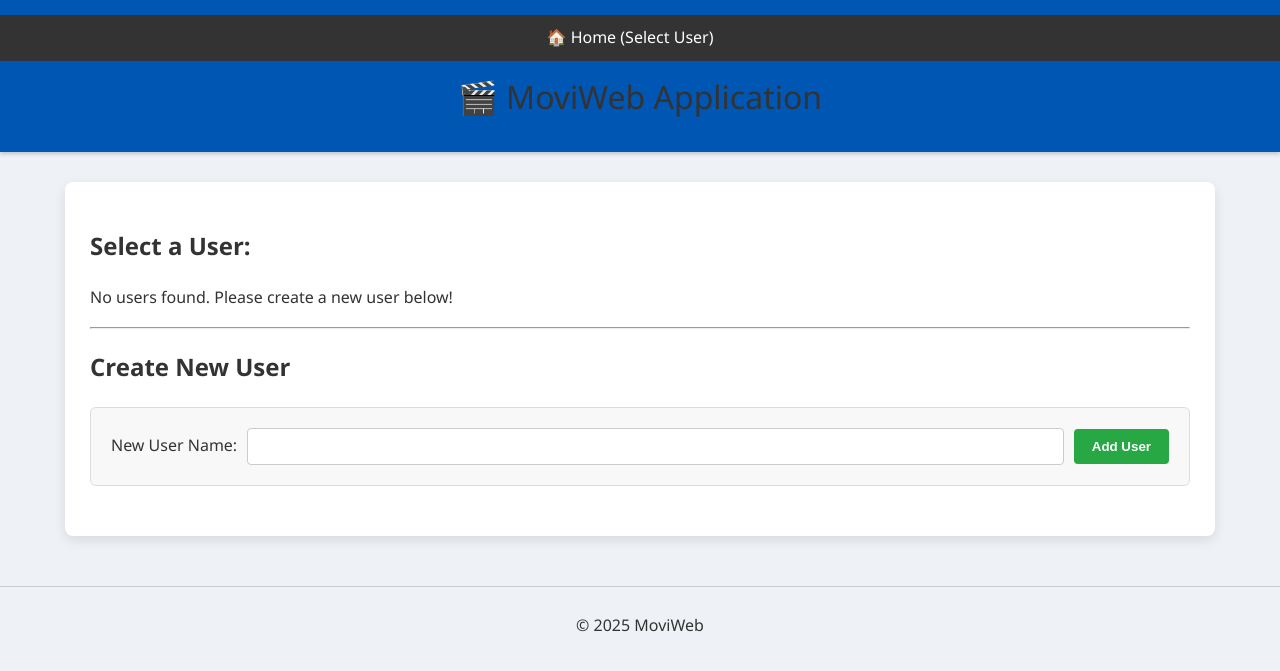
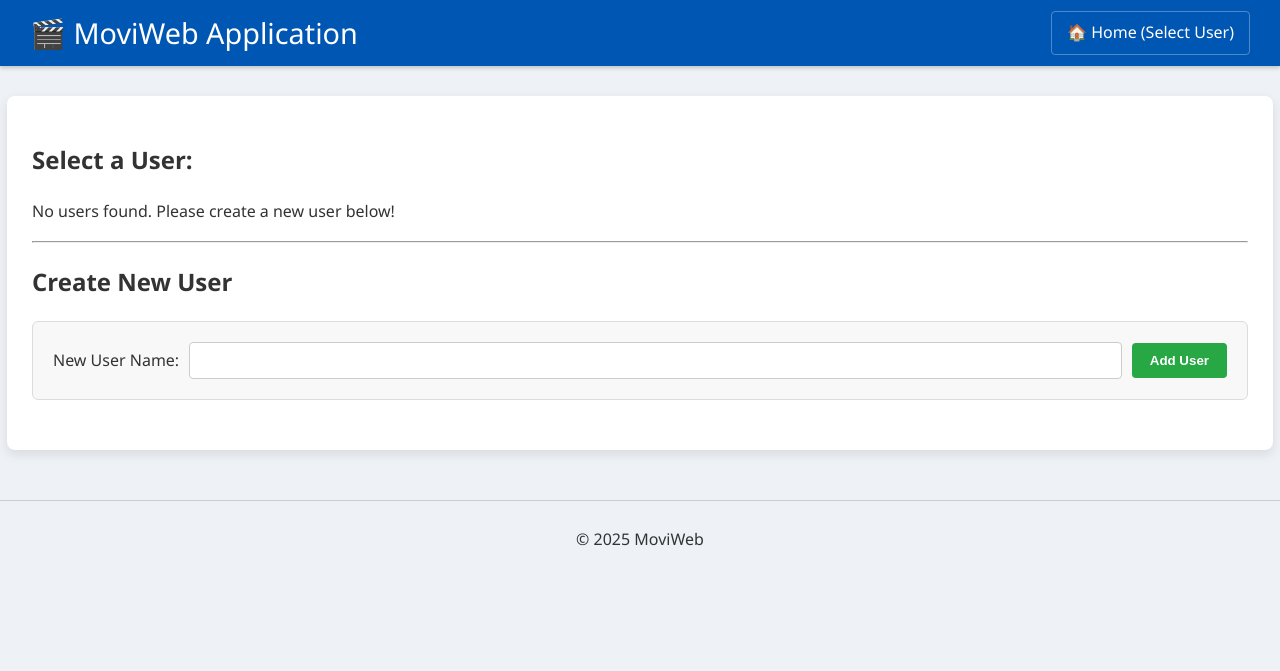
Before and after one commit to AzeemWorsdorfer/Movie-Web-App, a Flask app: page / in a window 1280 px wide. Shown: the top 671 px of the page. Run offline with Flask 3, Linux system fonts and the light colour scheme.

Commit message:
Refined header/nav using Flexbox and increased main container width for full-page feel

```diff
--- a/static/styles.css
+++ b/static/styles.css
@@ -10,8 +10,8 @@ body {
 
 /* Container for main content */
 main.container {
-    width: 90%;
-    max-width: 1100px; /* Limit max width for large screens */
+    width: 95%;
+    max-width: 1400px;
     margin: 30px auto;
     padding: 25px;
     background: #fff;
@@ -23,34 +23,42 @@ main.container {
 header {
     background-color: #0056b3; /* Deep blue banner */
     color: white;
-    padding: 15px 0;
-    text-align: center;
     box-shadow: 0 2px 4px rgba(0, 0, 0, 0.2);
+    /* NEW: Use flexbox to align content */
+    display: flex;
+    justify-content: space-between; /* Push title and nav links apart */
+    align-items: center;
+    padding: 10px 30px; /* Add padding to sides */
 }
 
 header h1 {
-    margin: 0 0 5px 0;
-    padding: 0 20px;
-    font-size: 2em;
-    font-weight: 300;
+    margin: 0;
+    font-size: 1.8em; /* Slightly smaller title */
+    font-weight: 400;
 }
 
-/* Navigation Links (Home Button in Banner) */
+/* Navigation Links (Home Button) */
 nav {
-    background-color: #003d80; /* Slightly darker strip for nav */
-    padding: 8px 0;
+    /* No separate background, just flex alignment */
+    padding: 0;
+    display: flex;
+    align-items: center;
 }
 
 nav a {
     color: white;
     text-decoration: none;
-    padding: 5px 15px;
+    padding: 8px 15px; /* Increase padding for a clickable area */
     border-radius: 4px;
     transition: background-color 0.3s;
+    font-weight: normal;
+    /* NEW: Add a subtle border to make it stand out as a button */
+    border: 1px solid rgba(255, 255, 255, 0.3);
 }
 
 nav a:hover {
     background-color: #007bff;
+    border-color: white;
 }
 
 /* Forms (Create User, Add Movie) */
@@ -60,7 +68,7 @@ form {
     border: 1px solid #dcdcdc;
     background-color: #f8f8f8;
     border-radius: 6px;
-    display: flex; /* Use flex for clean inline form elements */
+    display: flex;
     gap: 10px;
     align-items: center;
 }
@@ -69,7 +77,7 @@ input[type="text"] {
     padding: 10px;
     border: 1px solid #ccc;
     border-radius: 4px;
-    flex-grow: 1; /* Input takes up available space */
+    flex-grow: 1;
 }
 
 button {
--- a/templates/base.html
+++ b/templates/base.html
@@ -9,12 +9,13 @@
 </head>
 <body>
     <header>
-        <nav style="background-color: #333; padding: 10px;">
-            <a href="{{ url_for('home') }}" style="color: white; text-decoration: none; margin-right: 20px;">
+        <h1>🎬 MoviWeb Application</h1>
+
+        <nav>
+            <a href="{{ url_for('home') }}">
                 🏠 Home (Select User)
             </a>
             </nav>
-        <h1 style="color: #333; padding: 10px;">🎬 MoviWeb Application</h1>
     </header>
 
     <main class="container">
```
